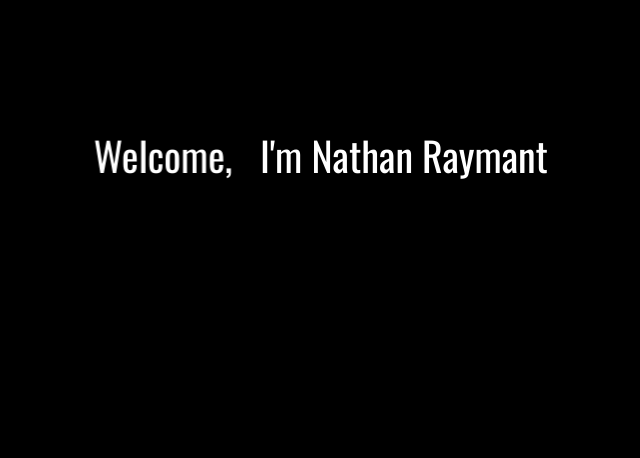
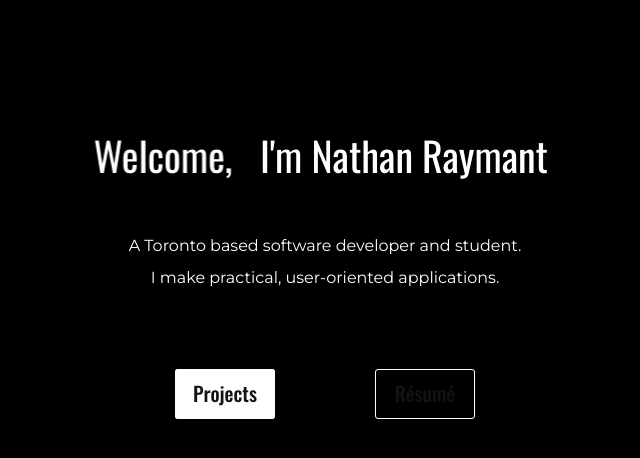
Before and after one commit to Nathan7934/WebsitePortfolio, a React (Create React App) app in the folder client/: page / in a window 1280 px wide. Shown: the top 458 px of the page, without its empty margins (315-955 px from the left). Built offline with nearby package versions, Linux system fonts and the light colour scheme.

Commit message:
Added about blurb and view select buttons

```diff
--- a/client/package.json
+++ b/client/package.json
@@ -7,6 +7,7 @@
     "@testing-library/jest-dom": "^5.16.1",
     "@testing-library/react": "^12.1.2",
     "@testing-library/user-event": "^13.5.0",
+    "clsx": "^1.1.1",
     "react": "^17.0.2",
     "react-dom": "^17.0.2",
     "react-scripts": "5.0.0",
--- a/client/public/index.html
+++ b/client/public/index.html
@@ -4,38 +4,27 @@
     <meta charset="utf-8" />
     <meta name="viewport" content="width=device-width, initial-scale=1" />
     <meta name="theme-color" content="#000000" />
-    <!--
-      manifest.json provides metadata used when your web app is installed on a
-      user's mobile device or desktop. See https://developers.google.com/web/fundamentals/web-app-manifest/
-    -->
     <link rel="manifest" href="%PUBLIC_URL%/manifest.json" />
     <!--
       Notice the use of %PUBLIC_URL% in the tags above.
       It will be replaced with the URL of the `public` folder during the build.
       Only files inside the `public` folder can be referenced from the HTML.
+    -->
 
-      Unlike "/favicon.ico" or "favicon.ico", "%PUBLIC_URL%/favicon.ico" will
-      work correctly both with client-side routing and a non-root public URL.
-      Learn how to configure a non-root public URL by running `npm run build`.
-    -->
+    <!-- Importing the Oswald font -->
+    <link rel="preconnect" href="https://fonts.googleapis.com">
+<link rel="preconnect" href="https://fonts.gstatic.com" crossorigin>
+<link href="https://fonts.googleapis.com/css2?family=Oswald:wght@200;300;400;500;600;700&display=swap" rel="stylesheet">
+
+    <!-- Importing the Montserrat font -->
     <link rel="preconnect" href="https://fonts.googleapis.com">
     <link rel="preconnect" href="https://fonts.gstatic.com" crossorigin>
-    <link href="https://fonts.googleapis.com/css2?family=Oswald&display=swap" rel="stylesheet">
+    <link href="https://fonts.googleapis.com/css2?family=Montserrat&family=Oswald:wght@200&display=swap" rel="stylesheet">
 
     <title>Nathan Raymant - Portfolio</title>
   </head>
   <body>
     <noscript>You need to enable JavaScript to run this app.</noscript>
     <div id="root"></div>
-    <!--
-      This HTML file is a template.
-      If you open it directly in the browser, you will see an empty page.
-
-      You can add webfonts, meta tags, or analytics to this file.
-      The build step will place the bundled scripts into the <body> tag.
-
-      To begin the development, run `npm start` or `yarn start`.
-      To create a production bundle, use `npm run build` or `yarn build`.
-    -->
   </body>
 </html>
--- a/client/src/App.css
+++ b/client/src/App.css
@@ -2,24 +2,24 @@ body {
     background-color: black;
 }
 
+/* ========== Element Styling ========== */
+
+/* -._.-._.- Welcome Intro Styling -._.-._.- */
+/* 465px width on intro */
+
 .intro {
     position: relative;
-    /* text-align: center; */
     color: white;
     font-family: 'Oswald', sans-serif;
     font-size: 250%;
     margin-top: 125px;
 }
 
-/* 465px width on intro */
-
 .introWelcome {
     z-index: 3;
     position: absolute;
     left: 50%;
     transform: translate(-50%, 0%);
-    /* display: inline-block; */
-    /* margin-right: 20px; */
     opacity: 0%;
     animation: WelcomeFadeIn_anim 1s ease-in-out 1s 1 normal forwards,
                WelcomeSlideLeft_anim 0.75s cubic-bezier(.65,-0.03,.41,1.03) 2s 1 normal forwards;
@@ -27,7 +27,7 @@ body {
 
 .welcomeComma {
     opacity: 0%;
-    animation: WelcomeCommaFadeIn_anim 0.75s ease-in-out 2s 1 normal forwards;
+    animation: WelcomeCommaFadeIn_anim 0.75s ease-in 2s 1 normal forwards;
 }
 
 .nameVeil {
@@ -38,7 +38,7 @@ body {
     transform: translate(-50%, 0%);
     height: 60px;
     width: 291px;
-    animation: NameVeilSlideRight_anim 1.15s cubic-bezier(0,-0.05,.49,1) 2.5s 1 normal forwards;
+    animation: NameVeilSlideRight_anim 0.8s cubic-bezier(0,-0.01,.72,1) 2.5s 1 normal forwards;
 }
 
 .introName {
@@ -49,12 +49,100 @@ body {
     transform: translate(-50%, 0%);
 }
 
+/* -._.-._.- Content Styling -._.-._.- */
+
+.content {
+    position: relative;
+    top: 105px;
+    opacity: 0%;
+    animation: ContentFadeIn_anim 1s ease-in 3.7s 1 normal forwards;
+}
+
+.aboutBio {
+    text-align: center;
+    color: white;
+    font-family: 'Montserrat', sans-serif;
+    font-weight: 200;
+    line-height: 24pt;
+}
+
+/* -._.-._.- View Select Buttons -._.-._.- */
+
+.viewButtons {
+    margin-top: 75px;
+    height: 50px;
+}
+
+.btnStyle {
+    background: none;
+    border: 1px solid white;
+    border-radius: 3px;
+    width: 100px;
+    height: 50px;
+    z-index: 2;
+    transform: translate(-50%, 0%);
+}
+
+.btnStyle:hover {
+    cursor: pointer;
+}
+
+.projectsBtn {
+    position: absolute;
+    left: calc(50% - 100px);
+}
+
+.resumeBtn {
+    position: absolute;
+    left: calc(50% + 100px);
+}
+
+.blackText {
+    color: rgb(19, 19, 19);
+    font-family: 'Oswald', sans-serif;
+    font-weight: 500;
+    font-size: 150%;
+    padding-bottom: 2px;
+    transition: 1.25s;
+}
+
+.blackTextHoverable {
+    transition: 1s;
+}
+.blackTextHoverable:hover {
+    color: white;
+}
+
+/* -._.-._.- View Indicator State Styles -._.-._.- */
+
+.viewIndicator {
+    background-color: white;
+    border-radius: 3px;
+    width: 100px;
+    height: 50px;
+    z-index: 1;
+    transform: translate(-50%, 0%);
+}
+
+.viewIndicatorRtoL {
+    position: absolute;
+    bottom: 0px;
+    animation: viewIndicatorRtoL_anim 0.5s cubic-bezier(.7,0,.3,1) 0s 1 normal forwards;
+}
+
+.viewIndicatorLtoR {
+    position: absolute;
+    animation: viewIndicatorLtoR_anim 0.5s cubic-bezier(.7,0,.3,1) 0s 1 normal forwards;
+}
+
 /* ========== Animation Keyframes ========== */
 /* CSS syntax for shorthand 'animation' property:
         animation: name duration timing-function delay iteration-count direction fill-mode play-state;
    Default values:
         animation: none 0 ease 0 1 normal none running
 */
+
+/* -._.-._.- Welcome Intro Animations -._.-._.- */
 
 @keyframes WelcomeFadeIn_anim {
     from {opacity: 0%;}
@@ -75,3 +163,24 @@ body {
     from {left: calc(50% + 79px);}
     to {left: calc(50% + 370px);}
 }
+
+/* -._.-._.- Content -._.-._.- */
+
+@keyframes ContentFadeIn_anim {
+    from {opacity: 0%;}
+    to {opacity: 100%;}
+}
+
+/* -._.-._.- View Indicator Animations -._.-._.- */
+
+@keyframes viewIndicatorRtoL_anim {
+    0% {left: calc(50% + 100px); width: 100px; height: 50px;}
+    50% {width: 50px; height: 25px;}
+    100% {left: calc(50% - 100px); width: 100px; height: 50px;}
+}
+
+@keyframes viewIndicatorLtoR_anim {
+    0% {left: calc(50% - 100px); width: 100px; height: 50px;}
+    50% {width: 50px; height: 25px;}
+    100% {left: calc(50% + 100px); width: 100px; height: 50px;}
+}
--- a/client/src/App.js
+++ b/client/src/App.js
@@ -1,17 +1,60 @@
+import React from 'react';
+import clsx from 'clsx';
+
 import './App.css';
 
-function App() {
+class App extends React.Component {
 
+    state = {
+        vs_left: true, // Indicates whether the view selector is on the left side (over the 'Projects' btn)
+        transition_ready: true
+    };
 
-  return (
-    <>
-    <div className="intro">
-      <div className="introWelcome">Welcome<span className="welcomeComma">,</span></div>
-      <div className="nameVeil"></div>
-      <div className="introName">I'm Nathan Raymant</div>
-    </div>
-    </>
-  );
+    renderViewButtons = () => {
+
+        return (<>
+            <div className="viewButtons">
+                <button className="projectsBtn btnStyle"
+                onClick={() => {
+                    if (!this.state.vs_left && this.state.transition_ready) {
+                        // play animation RtoL
+                        this.setState({vs_left: true});
+                    }
+                }}><div className={clsx({blackText: true, blackTextHoverable: !this.state.vs_left})}>
+                    Projects</div>
+                </button>
+                <div className={clsx({viewIndicatorRtoL: this.state.vs_left,
+                    viewIndicatorLtoR: !this.state.vs_left, viewIndicator: true})}></div>
+                <button className="resumeBtn btnStyle"
+                onClick={() => {
+                    if (this.state.vs_left && this.state.transition_ready) {
+                        // play animation LtoR
+                        this.setState({vs_left: false});
+                    }
+                }}><div className={clsx({blackText: true, blackTextHoverable: this.state.vs_left})}>
+                    R&eacute;sum&eacute;</div>
+                </button>
+            </div>
+        </>);
+    }
+
+    render() {
+        return (<>
+            <div className="intro">
+                <div className="introWelcome">Welcome<span className="welcomeComma">,</span></div>
+                <div className="nameVeil"></div>
+                <div className="introName">I'm Nathan Raymant</div>
+            </div>
+            <div className="content">
+                <div className="aboutBio">
+                    A Toronto based software developer and student.
+                    <br/>
+                    I make practical, user-oriented applications.
+                </div>
+                {this.renderViewButtons()}
+            </div>
+        </>);
+    }
 }
 
 export default App;
```
Also changed, not shown: 12 other files (tests, documents, lock files or other folders).
